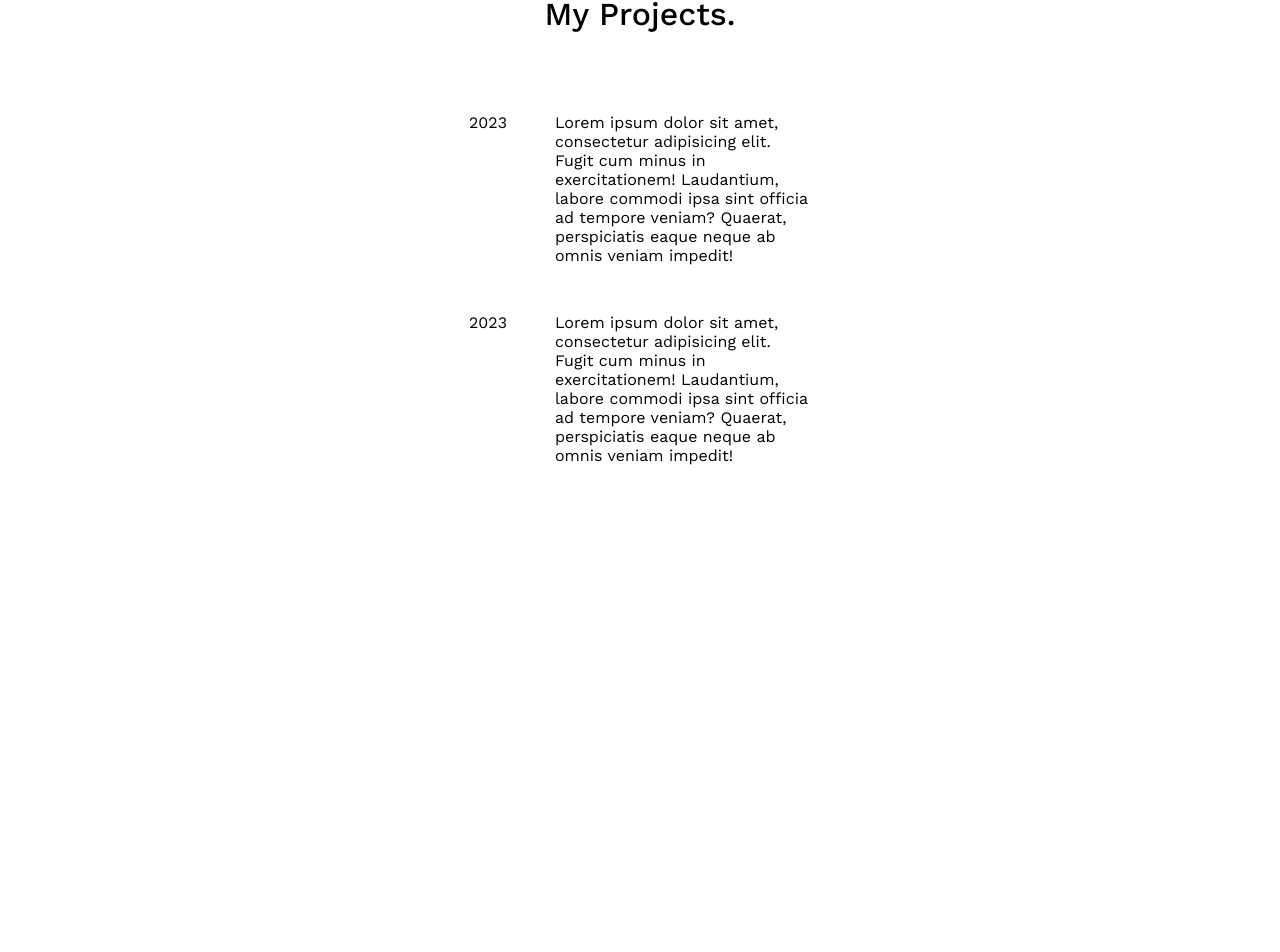
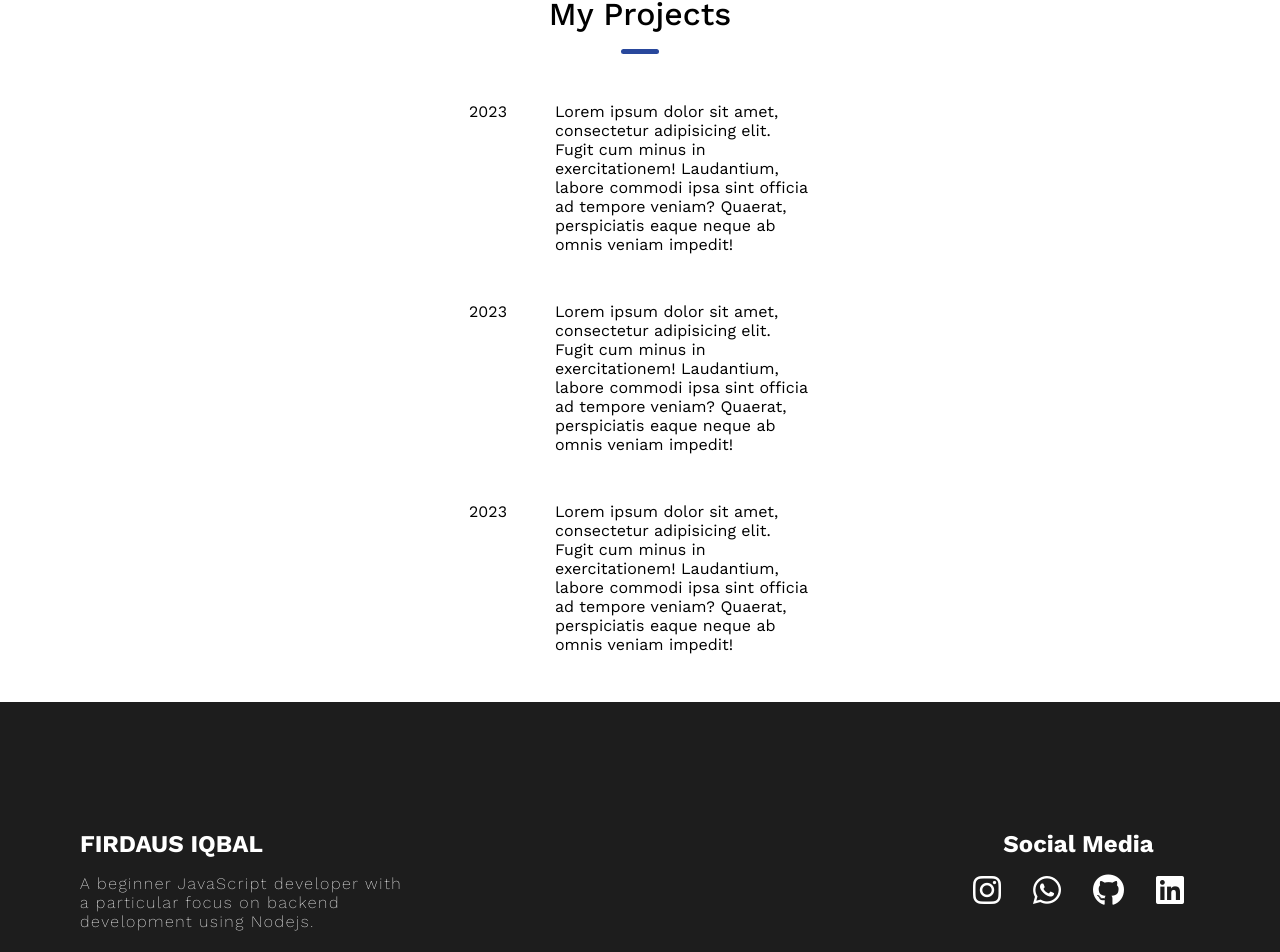
Before and after one commit to FirdausIqbal/Portfolio-React, a React (Create React App) app: page / in a window 1280 px wide. Shown: the part 1509-2461 px from the top of the page. Before the commit the page ends 2022 px from the top, so only its background shows below. Built offline with nearby package versions, Linux system fonts and the light colour scheme.

Commit message:
Create Footer & Add FontAwesome

```diff
--- a/public/index.html
+++ b/public/index.html
@@ -16,5 +16,8 @@
 </head>
 <body>
   <div id="root"></div>
+
+
+  <script src="https://kit.fontawesome.com/135877c70c.js" crossorigin="anonymous"></script>
 </body>
 </html>
--- a/src/components/About.jsx
+++ b/src/components/About.jsx
@@ -63,7 +63,7 @@ const About = () => {
                 <Paragraphme>
                     I'm  a novice backend developer specializing in Node.js. I recently embarked on my programming journey, and I am dedicated to building robust and scalable server-side applications.
                     <br/><br />
-                    With a background in Informatics Engineering from Institut Sains dan Teknologi Nasional, I have developed a strong foundation in programming and problem-solving. My focus is on improving my skills in Node.js, databases, and API development.
+                    With a background in Informatics Engineering from Institut Sains & Teknologi Nasional, I have developed a strong foundation in programming and problem-solving. My focus is on improving my skills in Node.js, databases, and API development.
                     <br /><br />
                     Outside of work, I enjoy learn new things and occasionally play games, which helps me stay creative and motivated. Check out my portfolio to see what I've been working on. Let's connect and collaborate!
                 </Paragraphme>
@@ -71,8 +71,8 @@ const About = () => {
             <Right>
                 <Subhead>My Skills.</Subhead>
                 <Itemcontainer>
-                    {DataSkills.map(item=>
-                        <Itemskills>{item}</Itemskills>
+                    {DataSkills.map((item, index)=>
+                        <Itemskills key={index}>{item}</Itemskills>
                     )}
                 </Itemcontainer>
             </Right>
--- /dev/null
+++ b/src/components/Footer.jsx
@@ -0,0 +1,77 @@
+import React from 'react'
+import { Link } from 'react-router-dom'
+import styled from 'styled-components'
+
+const Container = styled.section`
+    padding: 0 5rem;
+    background-color: #1d1d1d;
+`
+const Main = styled.div`
+    display: flex;
+    justify-content: space-between;
+    padding: 8rem 0;
+    color: white;
+
+`
+const Main_left = styled.div`
+    width: 30%;
+`
+const Main_right = styled.div`
+    text-align: center;
+`
+
+const Head = styled.h1`
+    margin-bottom: 1rem;
+`
+const Paragraph = styled.p`
+    font-weight: 200;
+    letter-spacing: 0.1rem;
+`
+const IconContainer = styled.div``
+const Icon = styled.i`
+    font-size: 2rem;
+    margin: 0 1rem;
+`
+const StyledLink = styled(Link)`
+    text-decoration: none;
+    color: white;
+`
+
+const Footer = () => {
+  return (
+    <Container>
+        <Main>
+            <Main_left>
+                <Head>
+                    FIRDAUS IQBAL
+                </Head>
+                <Paragraph>
+                    A beginner JavaScript developer with a particular focus on backend development using Nodejs.
+                </Paragraph>
+            </Main_left>
+            <Main_right>
+                <Head>
+                    Social Media
+                </Head>
+                <IconContainer>
+                    <StyledLink to={'https://instagram.com/firdausiqball'}>
+                        <Icon className='fa-brands fa-instagram'></Icon>
+                    </StyledLink>
+                    <StyledLink to={'https://instagram.com/firdausiqball'}>
+                        <Icon className='fa-brands fa-whatsapp'></Icon>
+                    </StyledLink>
+                    <StyledLink to={'https://github.com/FirdausIqbal'}>
+                        <Icon className='fa-brands fa-github'></Icon>
+                    </StyledLink>
+                    <StyledLink to={'https://linkedin.com/in/mfirdausiqbalr'}>
+                        <Icon className='fa-brands fa-linkedin'></Icon>
+                    </StyledLink>
+
+                </IconContainer>
+            </Main_right>
+        </Main>
+    </Container>
+  )
+}
+
+export default Footer
--- a/src/components/Project.jsx
+++ b/src/components/Project.jsx
@@ -10,6 +10,15 @@ const Main = styled.div`
     gap: 3rem;
     justify-content: center;
 `
+const Decoration = styled.div`
+    text-align: center;
+    background-color: #29489c;
+    margin: 0 auto;
+    width: 3%;
+    height: 5px;
+    border-radius: 10px;
+`
+
 const Left = styled.div`
     text-align: right;
 `
@@ -20,13 +29,18 @@ const Head = styled.div`
     text-align: center;
     font-size: 2rem;
     font-weight: 500;
-    padding: 2rem 0;
+    padding: 2rem 0 1rem;
 `
 
 const Project = () => {
   return (
     <Container>
-        <Head>My Projects.</Head>
+        <Head>My Projects</Head>
+        <Decoration />
+        <Main>
+            <Left>2023</Left>
+            <Right>Lorem ipsum dolor sit amet, consectetur adipisicing elit. Fugit cum minus in exercitationem! Laudantium, labore commodi ipsa sint officia ad tempore veniam? Quaerat, perspiciatis eaque neque ab omnis veniam impedit!</Right>
+        </Main>
         <Main>
             <Left>2023</Left>
             <Right>Lorem ipsum dolor sit amet, consectetur adipisicing elit. Fugit cum minus in exercitationem! Laudantium, labore commodi ipsa sint officia ad tempore veniam? Quaerat, perspiciatis eaque neque ab omnis veniam impedit!</Right>
--- a/src/pages/Home.jsx
+++ b/src/pages/Home.jsx
@@ -4,6 +4,7 @@ import Navbar from '../components/Navbar'
 import Banner from '../components/Banner'
 import About from '../components/About'
 import Project from '../components/Project'
+import Footer from '../components/Footer'
 
 const useScrollToHash = () => {
   const { hash } = useLocation();
@@ -23,7 +24,7 @@ const useScrollToHash = () => {
     if(idHash && hash){
       const element = document.getElementById(idHash.substring(1));
       if(element){
-        element.scrollIntoView({behavior: 'smooth'});
+        element.scrollIntoView({behavior: 'smooth', block: 'start', inline: 'center'});
       }
     }
   })
@@ -37,6 +38,7 @@ const Home = () => {
       <Banner />
       <About />
       <Project />
+      <Footer />
     </div>
   )
 }
```
